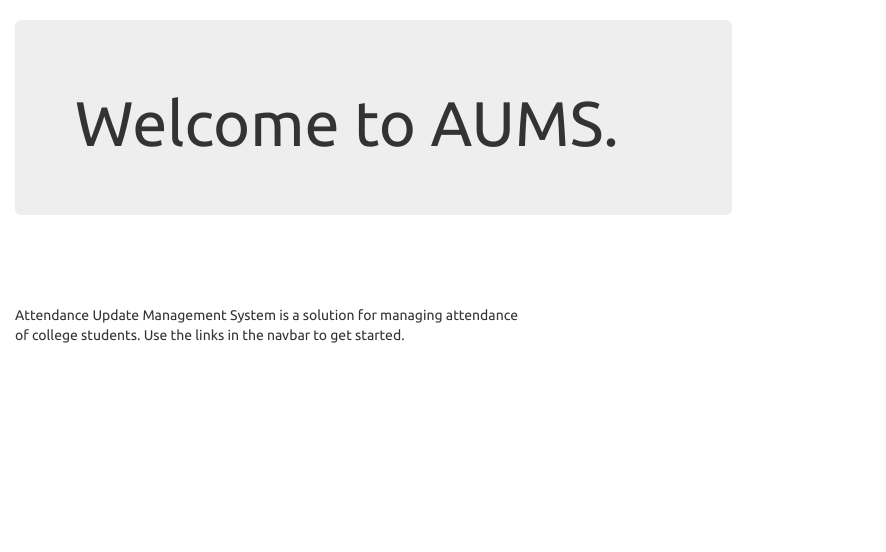
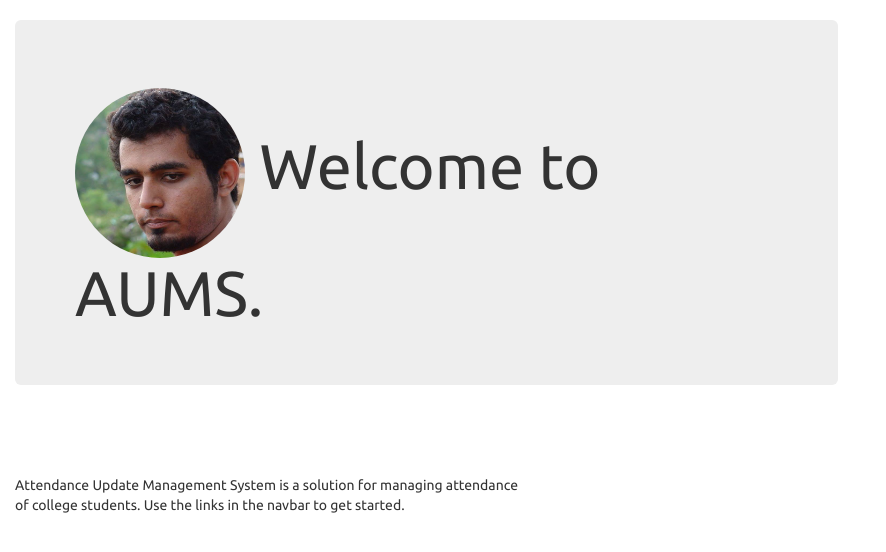
Before and after one commit to jysandy/aums, a Flask app: page /admin/home/ in a window 1280 px wide. Shown: the part 52-604 px from the top of the page, without its empty margins (0-886 px from the left). Run offline with Flask 2, Linux system fonts and the light colour scheme; the visitor is signed in with stand-in values (Sample User, id 1); some libraries are stand-ins or nearby versions.

Commit message:
Added Rajiv's face to admin home

```diff
--- a/templates/admin/home.html
+++ b/templates/admin/home.html
@@ -2,9 +2,12 @@
 
 {%- block heading -%}
 <div class="row">
-		<div class="col-sm-7 col-offset-2">
+		<div class="col-sm-8 col-offset-2">
 			<div class="jumbotron">
-				<h1 class="text-primary">Welcome to AUMS.</h1>
+				<h1 class="text-primary">
+					<img src="{{ url_for('static', filename='images/rajivface.jpg') }}" width="170" height="170" class="img-circle">
+					Welcome to AUMS.
+				</h1>
 			</div>
 		</div>
 	</div>
```
Also changed, not shown: static/images/rajivface.jpg (added).
